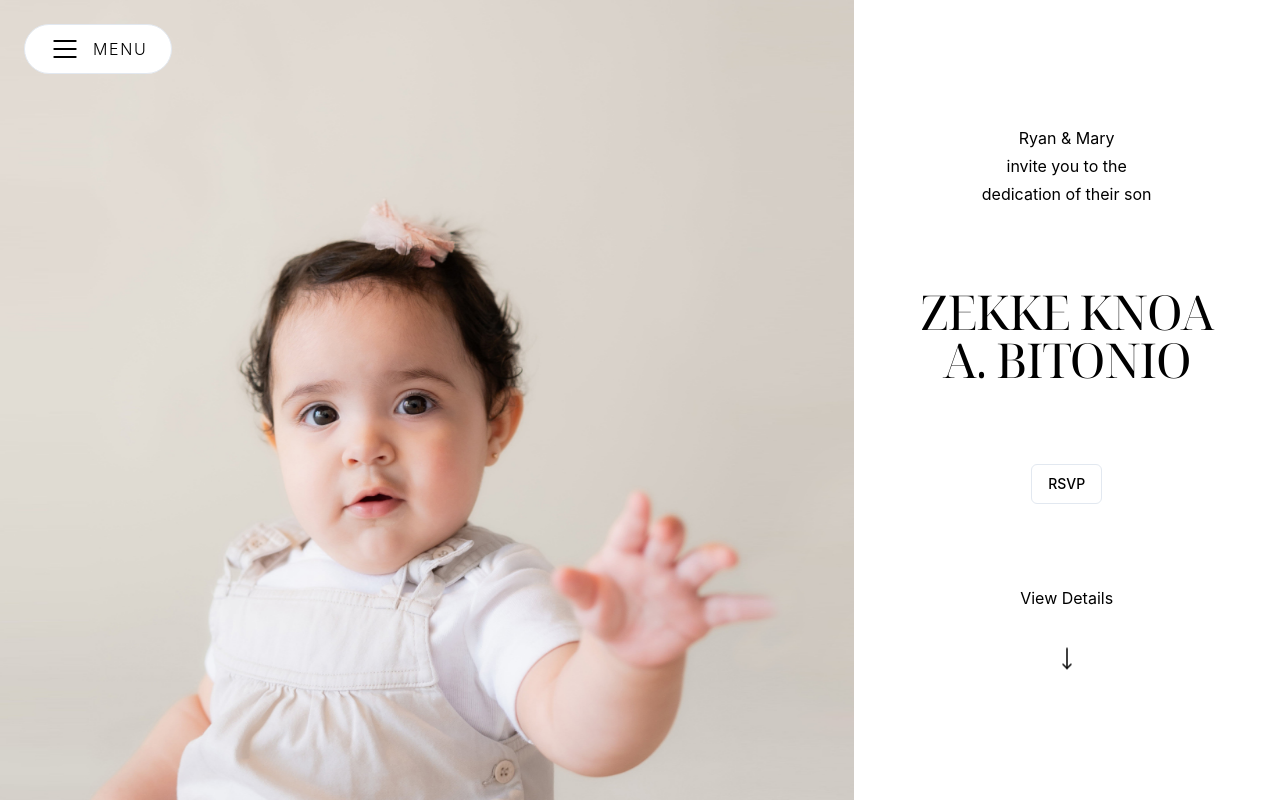
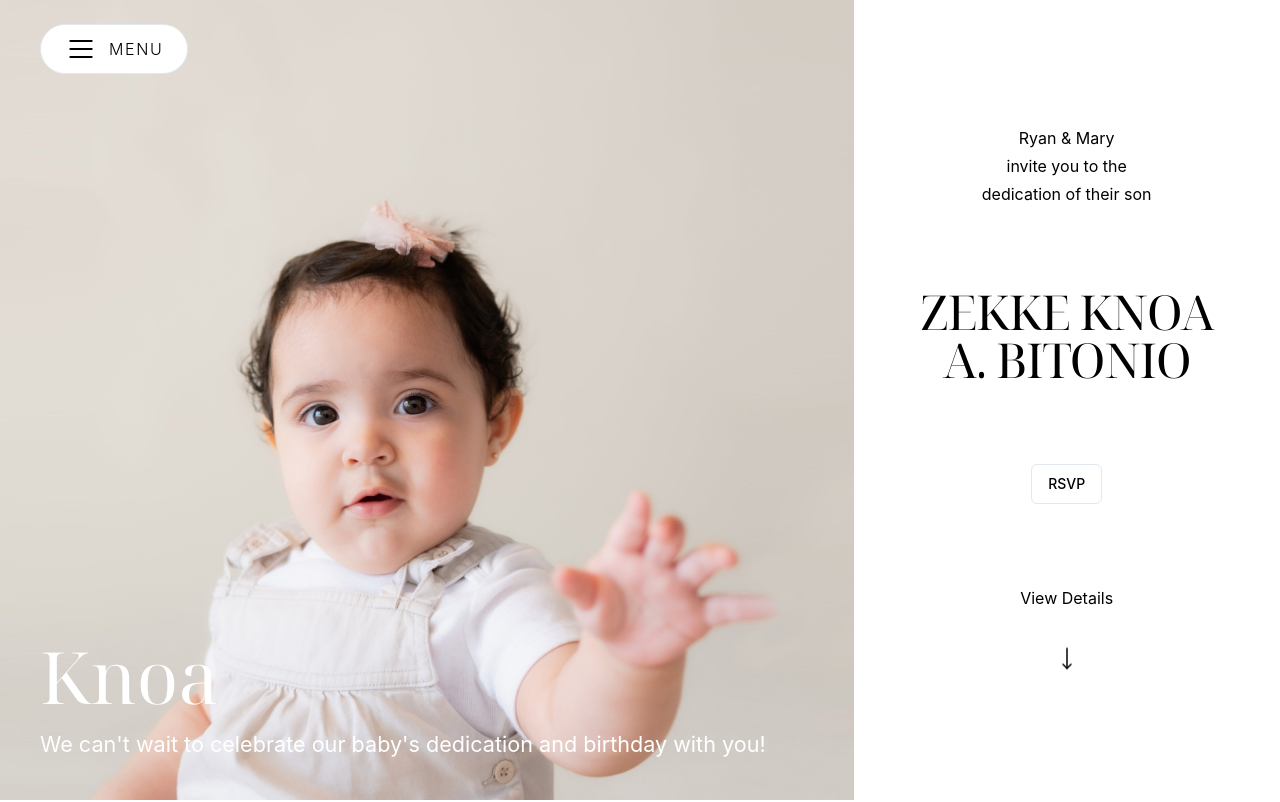
Before and after one commit to ryanbitonio/knoa, a React (Vite) app in the folder client/: page / in a window 1280 px wide. Shown: the top 802 px of the page. Built offline with nearby package versions, Linux system fonts and the light colour scheme.

Commit message:
Creating the header and subheader for slideshow

```diff
--- a/client/src/App.jsx
+++ b/client/src/App.jsx
@@ -20,7 +20,7 @@ import { carousel } from "./data/slideshow";
 function App() {
   return (
     <>
-      <div className="fixed z-50 top-6 left-6">
+      <div className="fixed z-50 top-6 left-10">
         <Sheet>
           <SheetTrigger asChild className="focus-visible:rounded-full ">
             <Button
@@ -50,17 +50,24 @@ function App() {
           </SheetContent>
         </Sheet>
       </div>
-      <div className="grid lg:grid-cols-3 md:grid-cols-1 grid-rows-3">
-        <ul>
-          {carousel.map(({ animate, image }) => (
-            <li className={animate}>
+      <div className="grid lg:grid-cols-3 md:grid-cols-1 grid-rows-2">
+        <ul className="relative">
+          {carousel.map(({ animate, image }, index) => (
+            <li key={index} className={animate}>
               <img
-                className="object-cover lg:w-[66.7%] absolute lg:fixed min-h-screen"
+                className="object-cover lg:w-[66.7%] absolute   lg:fixed min-h-screen"
                 src={image}
                 alt="baby welcome image"
               />
             </li>
           ))}
+          <div className="space-y-8 absolute bottom-10 left-10 right-10 lg:right-[40%] text-white lg:fixed">
+            <h1 className="text-clamp-h1 leading-10">Knoa</h1>
+            <p className="text-clamp-h3">
+              We can't wait to celebrate our baby's dedication and birthday with
+              you!
+            </p>
+          </div>
         </ul>
         <Welcome />
         <Schedule />
--- a/client/src/components/layout/Questions.jsx
+++ b/client/src/components/layout/Questions.jsx
@@ -13,7 +13,7 @@ const Questions = () => {
       className="flex flex-col justify-center min-h-screen gap-16 px-12  text-left lg:col-start-3 lg:gap-20"
     >
       <div className="flex flex-col items-center gap-10 ">
-        <h1 className="text-4xl tracking-tight lg:text-5xl">Q & A</h1>
+        <h2 className="text-4xl tracking-tight lg:text-5xl">Q & A</h2>
         <p className="text-center">
           RSVP queries? Get your answers here <br /> before you hit that send
           button!
--- a/client/src/components/layout/Schedule.jsx
+++ b/client/src/components/layout/Schedule.jsx
@@ -1,4 +1,3 @@
-
 import { Calendar, MapPin } from "lucide-react";
 
 const Schedule = () => {
@@ -7,7 +6,7 @@ const Schedule = () => {
       id="schedule"
       className="flex flex-col items-center justify-center min-h-screen gap-16 px-12 lg:col-start-3  "
     >
-      <h1 className="text-4xl tracking-tight  lg:text-5xl ">Schedule</h1>
+      <h2 className="text-4xl tracking-tight  lg:text-5xl ">Schedule</h2>
       <div className="space-y-8 ">
         <h3 className="leading-snug tracking-wide text-center text-2xl font-medium">
           Knoa’s Dedication & Birthday Celebration
--- a/client/src/components/layout/Welcome.jsx
+++ b/client/src/components/layout/Welcome.jsx
@@ -11,9 +11,9 @@ const Welcome = () => {
       <p className="leading-7 [&:not(:first-child)]:mt-6">
         Ryan & Mary <br /> invite you to the <br /> dedication of their son
       </p>
-      <h1 className="text-4xl tracking-tight  lg:text-5xl ">
+      <h2 className="text-4xl tracking-tight  lg:text-5xl ">
         ZEKKE KNOA <br /> A. BITONIO
-      </h1>
+      </h2>
       <Link to="/rsvp">
         <Button variant="outline" className="">
           RSVP
--- a/client/src/index.css
+++ b/client/src/index.css
@@ -5,7 +5,8 @@
 @tailwind utilities;
 
 @layer base {
-  h1 {
+  h1,
+  h2 {
     font-family: "Noto Serif Display", system-ui, sans-serif;
   }
 }
@@ -26,9 +27,11 @@ video {
   max-width: 100%;
   height: auto;
   pointer-events: none;
-  display: block
+  display: block;
 }
 
 ul {
   list-style: none;
+  margin: 0;
+  padding: 0;
 }
--- a/client/tailwind.config.js
+++ b/client/tailwind.config.js
@@ -28,7 +28,7 @@ module.exports = {
           from: { height: "var(--radix-accordion-content-height)" },
           to: { height: 0 },
         },
-        "xfade": {
+        xfade: {
           "17%": { opacity: 1 },
           "25%": { opacity: 0 },
           "92%": { opacity: 0 },
@@ -38,6 +38,10 @@ module.exports = {
         "accordion-down": "accordion-down 0.2s ease-out",
         "accordion-up": "accordion-up 0.2s ease-out",
       },
+      fontSize: {
+        "clamp-h1": "clamp(3.75rem, 3.5rem + 1.25vw, 5rem)",
+        "clamp-h3": "clamp(1.125rem, 1.05rem + 0.375vw, 1.5rem)",
+      },
     },
   },
   plugins: [require("tailwindcss-animate")],
```
